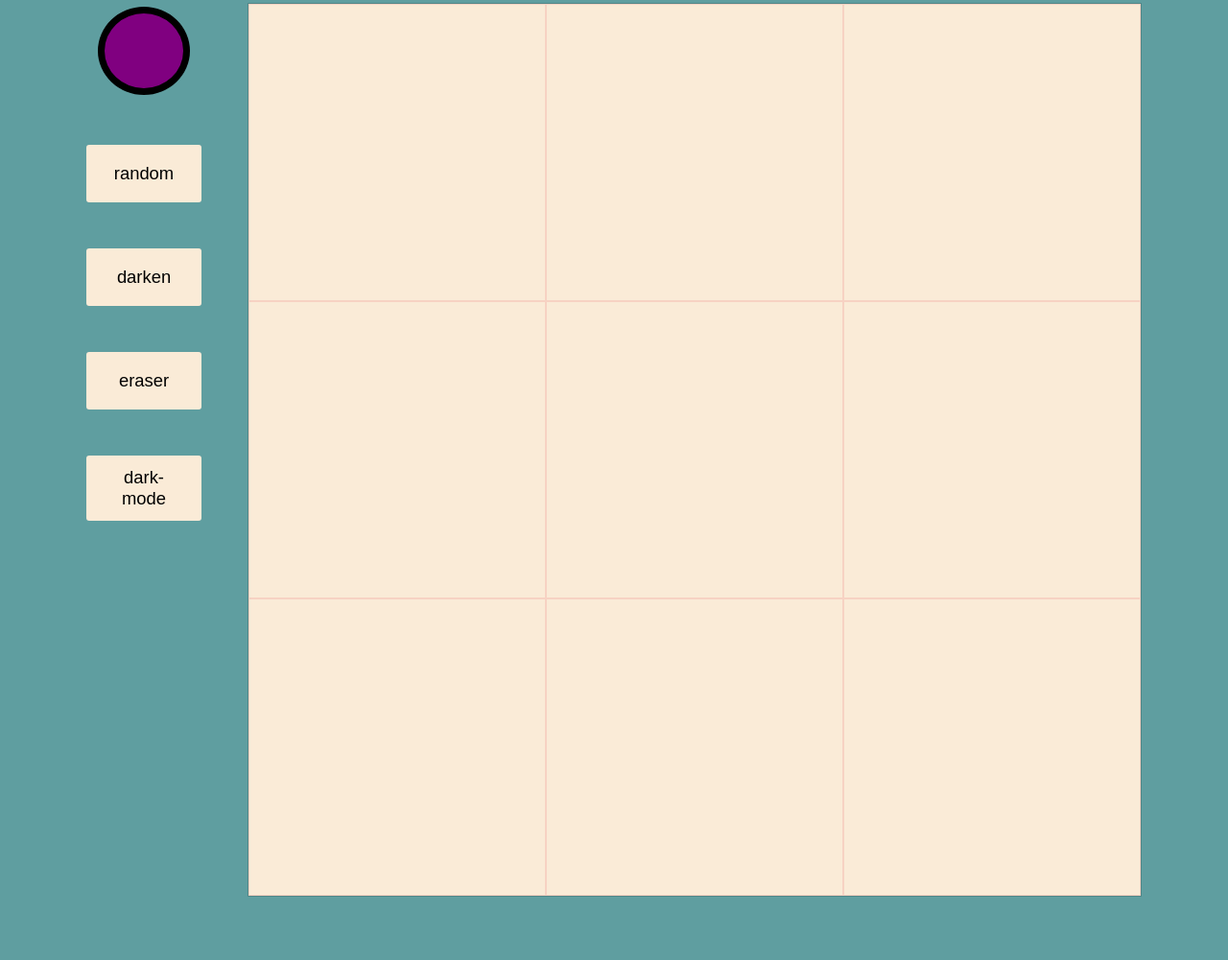
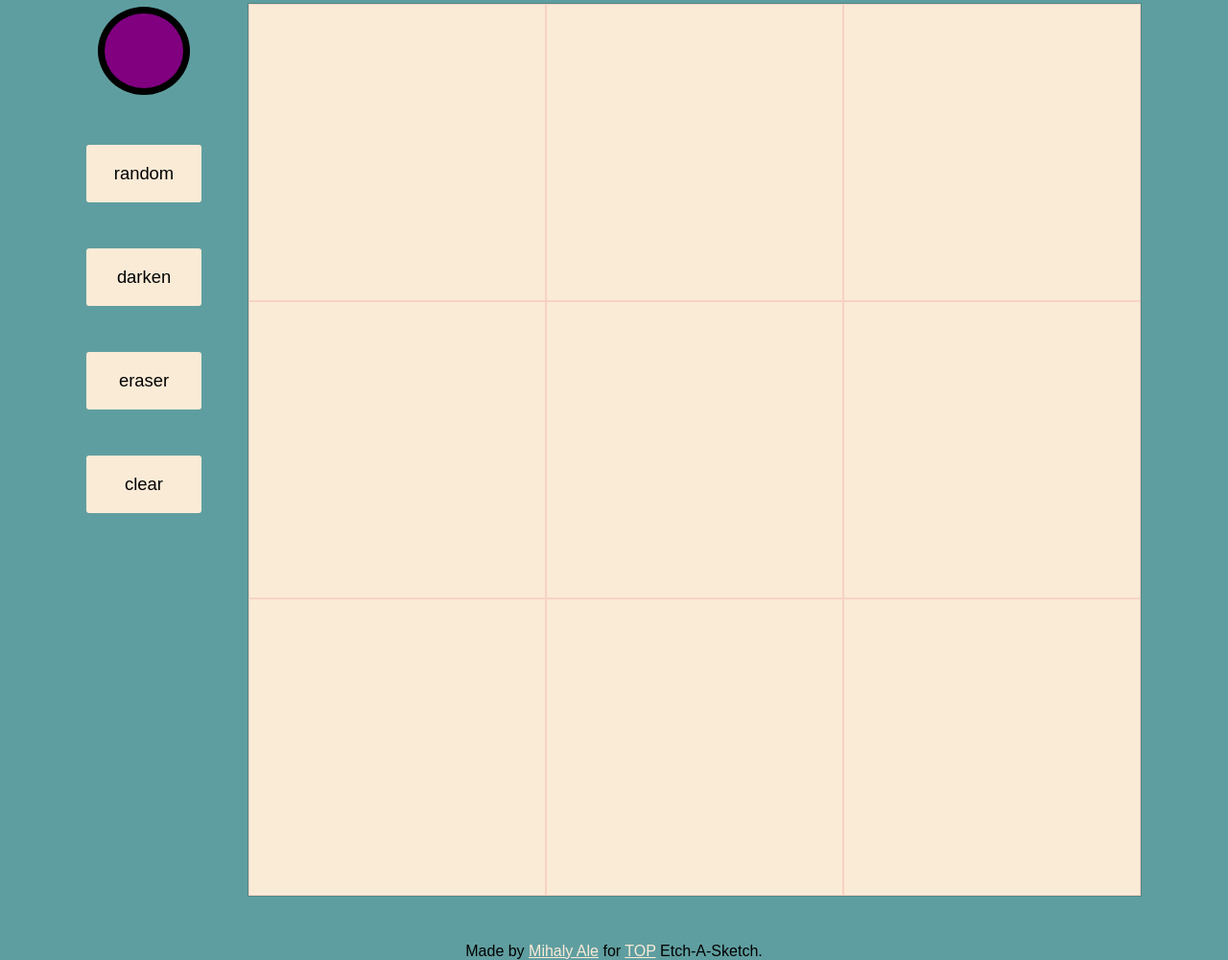
Before and after one commit to mihaly-ale/odinProject-EtchASketch, a plain HTML site: page index.html in a window 1280 px wide. Shown: the part 310-1311 px from the top of the page at 96% size. Before the commit the page ends 1245 px from the top, so only its background shows below. Drawn offline with Linux system fonts and the light colour scheme.

Commit message:
fix clearGrid and add footer

```diff
--- a/app.js
+++ b/app.js
@@ -42,7 +42,7 @@ const colorSettings = [
   { name: "random", color: randomColor },
   { name: "darken", color: darkenColor },
   { name: "eraser", color: eraseColor },
-  { name: "dark-mode", color: "blue" },
+  { name: "clear", color:  clearGrid},
 ]
 
 // create color picker
@@ -80,9 +80,10 @@ function drawGrid(initialGridSize) {
 drawGrid(initialGridSize);
 gameContainer.appendChild(gameGrid);
 
+let newGridSize = "0";
 // when the slider clicked, the gameGrid gets the new size
 gridSizer.addEventListener('click', (e) => {
-  const newGridSize = e.target.value;
+  newGridSize = e.target.value;
   gameGrid.style.setProperty("--cssGridSize", newGridSize);
   gameGrid.innerHTML = "";
   span.textContent = `${newGridSize} x ${newGridSize}`;
@@ -105,6 +106,10 @@ buttons.forEach((button) => button.addEventListener('click', (e) => {
   if (!button.classList.contains("active")) {
     buttons.forEach(otherButton => otherButton.classList.remove("active"));
     button.classList.add("active");
+  }
+  if(e.target.id === "clear") {
+
+    clearGrid(initialGridSize, newGridSize);
   }
 })
 );
@@ -168,3 +173,19 @@ function darkenColor(square) {
     square.style.backgroundColor = `rgb(${Math.round(currentRed)}, ${Math.round(currentGreen)}, ${Math.round(currentBlue)})`;
   });
 }
+
+function clearGrid () {
+  gameGrid.innerHTML = "";
+  const newGridSize = gridSizer.value;
+  gameGrid.style.setProperty("--cssGridSize", newGridSize);
+  drawGrid(newGridSize);
+  span.textContent = `${newGridSize} x ${newGridSize}`;
+}
+
+
+const footer =  document.createElement("div");
+footer.setAttribute("class", "footer")
+const footerPara = document.createElement("p");
+footerPara.innerHTML = `Made by <a href="https://www.linkedin.com/in/mihaly-ale">Mihaly Ale</a> for <a href="https://www.theodinproject.com/">TOP</a> Etch-A-Sketch.`
+footer.appendChild(footerPara);
+gameContainer.parentNode.insertBefore(footer, gameContainer.nextSibling)
--- a/style.css
+++ b/style.css
@@ -15,6 +15,7 @@ body {
     max-width: 1100px;
     margin: 0 auto;
     font-family: Impact;
+    max-height: 100vh;
 }
 
 .h1 {
@@ -48,6 +49,7 @@ body {
     display: flex;
     justify-content: flex-start;
     gap: 3rem;
+    margin-bottom: 3rem;
 
     & .game-grid {
         max-width: 960px;
@@ -119,3 +121,16 @@ body {
         }
     }
 }
+
+.footer {
+    margin-top: auto;
+    font-family: Arial, Helvetica, sans-serif;
+
+
+    & a {
+        color: antiquewhite};
+
+        & :visited{
+            color: darkgray;
+        }
+}
```
